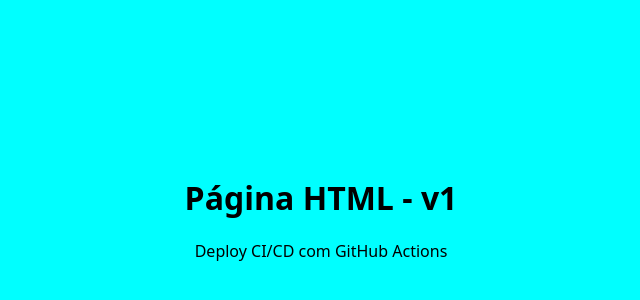
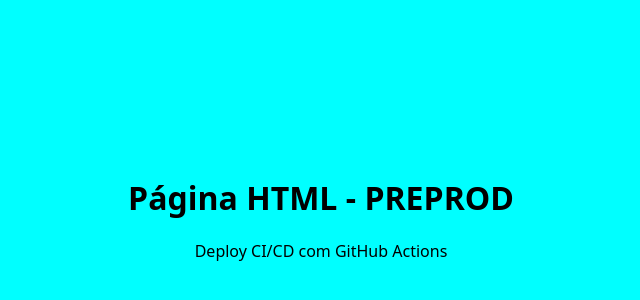
Before and after one commit to ramonlorandi/migrationsJS, a website: page public/index.html in a window 1280 px wide. Shown: the part 184-484 px from the top of the page, without its empty margins (319-959 px from the left). Drawn offline with Linux system fonts and the light colour scheme.

Commit message:
feat: preprod html

```diff
--- a/public/index.html
+++ b/public/index.html
@@ -25,7 +25,7 @@
   </head>
   <body>
     <header>
-      <h1>Página HTML - v1</h1>
+      <h1>Página HTML - PREPROD</h1>
       <p>Deploy CI/CD com GitHub Actions</p>
     </header>
   </body>
```
